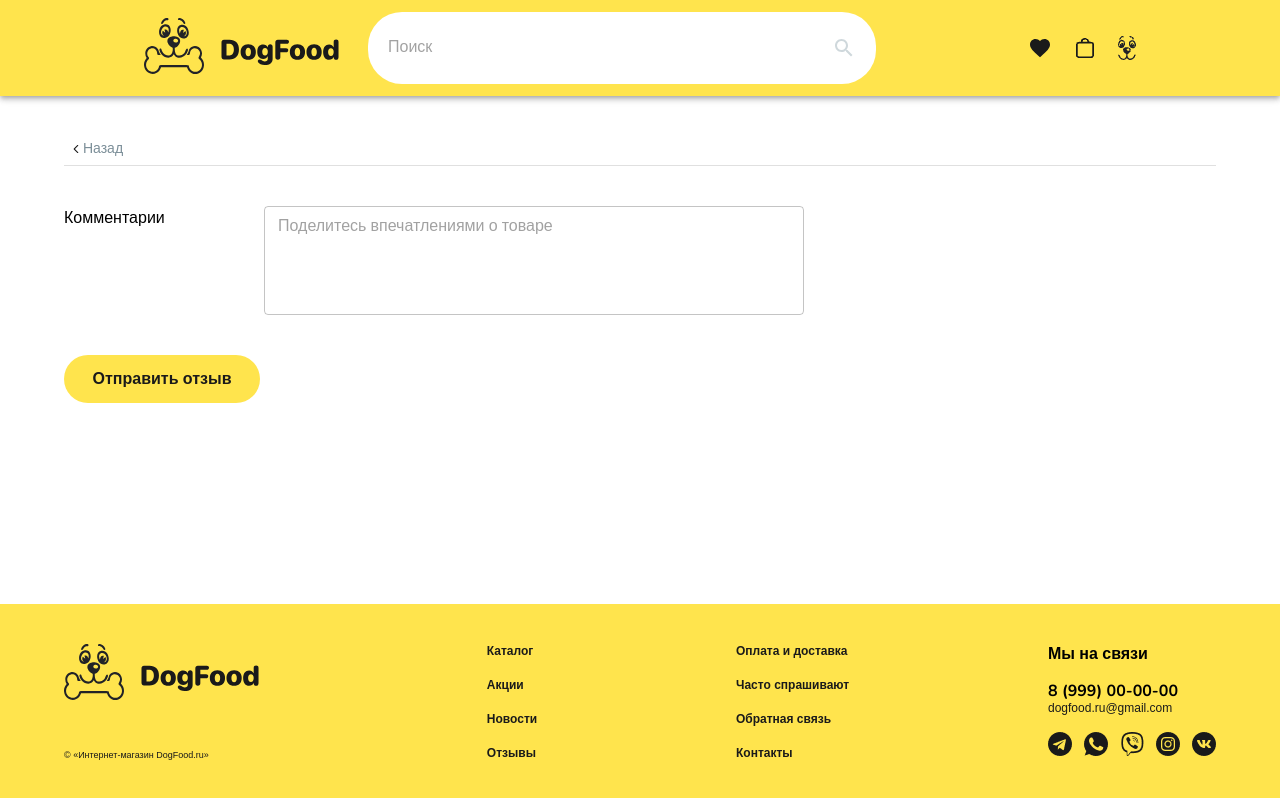
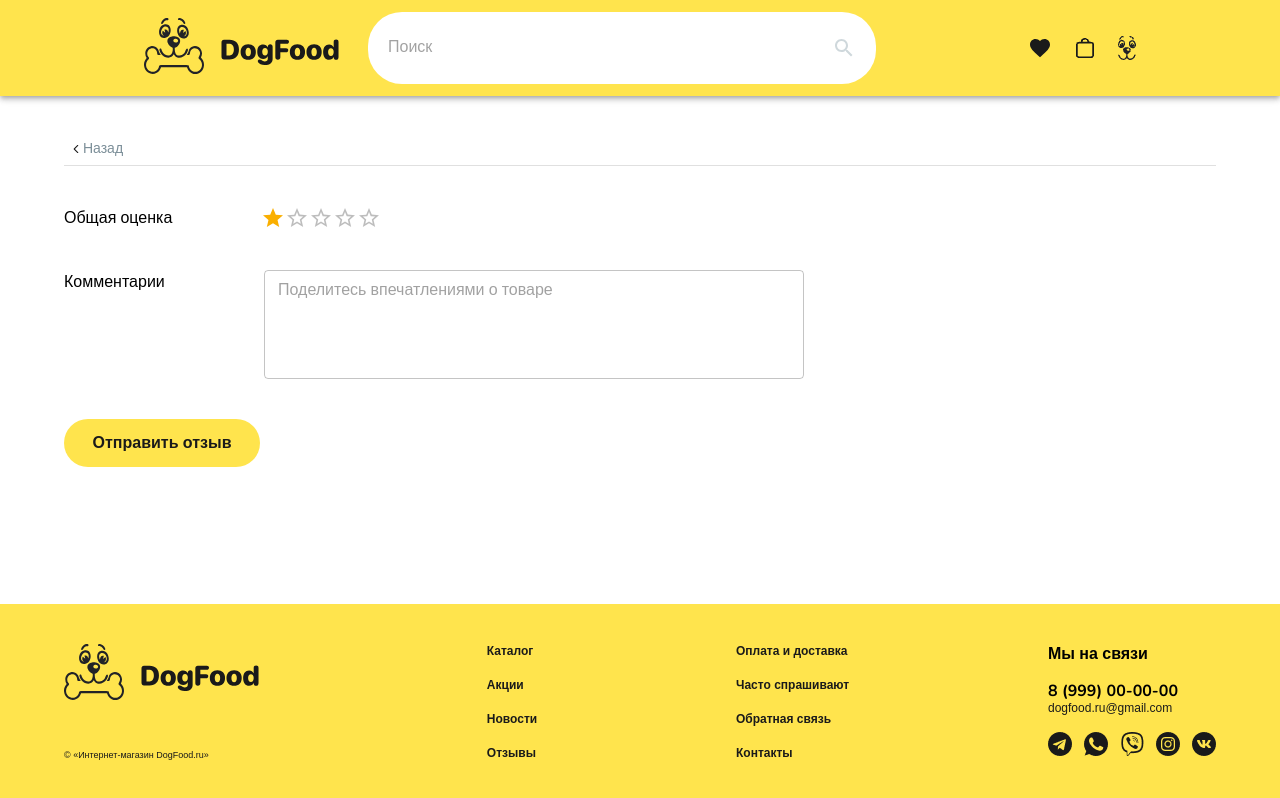
Before and after one commit to evikary/react-dog-food, a React app: page /reviews/leave/1 in a window 1280 px wide. Built offline with nearby package versions, Linux system fonts and the light colour scheme; no server answers.

Commit message:
feat: add raiting

```diff
--- a/src/components/feedback/feedback.tsx
+++ b/src/components/feedback/feedback.tsx
@@ -1,4 +1,4 @@
-import { Box, Stack, Typography } from '@mui/material';
+import { Box, Rating, Stack, Typography } from '@mui/material';
 import { ReviewsType } from '../../types/types-data';
 import { getDate } from '../../utils/products';
 
@@ -17,6 +17,12 @@ function Feedback({ review }: FeedbackProps) {
 					{getDate(review.createdAt)}
 				</Typography>
 			</Box>
+			<Rating
+				name='read-only'
+				value={review.rating}
+				readOnly
+				sx={{ mb: '8px' }}
+			/>
 			<Typography>{review.text}</Typography>
 		</Stack>
 	);
--- a/src/pages/reviews/reviews-page.tsx
+++ b/src/pages/reviews/reviews-page.tsx
@@ -4,6 +4,7 @@ import {
 	Container,
 	Divider,
 	FormControl,
+	Rating,
 	TextField,
 	Typography,
 } from '@mui/material';
@@ -24,7 +25,7 @@ function ReviewsPage() {
 	const { idProduct } = useParams();
 	const dispatch = useAppDispatch();
 	const product = useAppSelector(productSelector.product);
-	const [form, setForm] = useState<FormFeedback>({ feed: '' });
+	const [form, setForm] = useState<FormFeedback>({ feed: '', rating: 1 });
 	const navigate = useNavigate();
 
 	const onChange = (e: ChangeEvent<HTMLInputElement>) => {
@@ -42,7 +43,7 @@ function ReviewsPage() {
 			ProductsActions.fetchCreateFeedback({
 				token: apiToken,
 				id: idProduct!,
-				rating: 1,
+				rating: form.rating,
 				text: form.feed,
 			})
 		).then(() => navigate(-1));
@@ -59,6 +60,16 @@ function ReviewsPage() {
 				)}
 				<Divider />
 				<FormControl component='form' sx={{ mt: '40px' }}>
+					<Box display='flex' width='740px' mb='40px' columnGap='12%'>
+						<Typography>Общая оценка</Typography>
+						<Rating
+							name='simple-controlled'
+							value={form.rating}
+							onChange={(event, newValue) => {
+								setForm({ ...form, rating: newValue || form.rating });
+							}}
+						/>
+					</Box>
 					<Box display='flex' width='740px' justifyContent='space-between'>
 						<Typography>Комментарии</Typography>
 						<TextField
--- a/src/types/types-data.ts
+++ b/src/types/types-data.ts
@@ -106,6 +106,7 @@ export interface FofmProfile {
 
 export interface FormFeedback {
 	feed: string;
+	rating: number;
 }
 
 export type UserUpdateDto = Partial<
```
